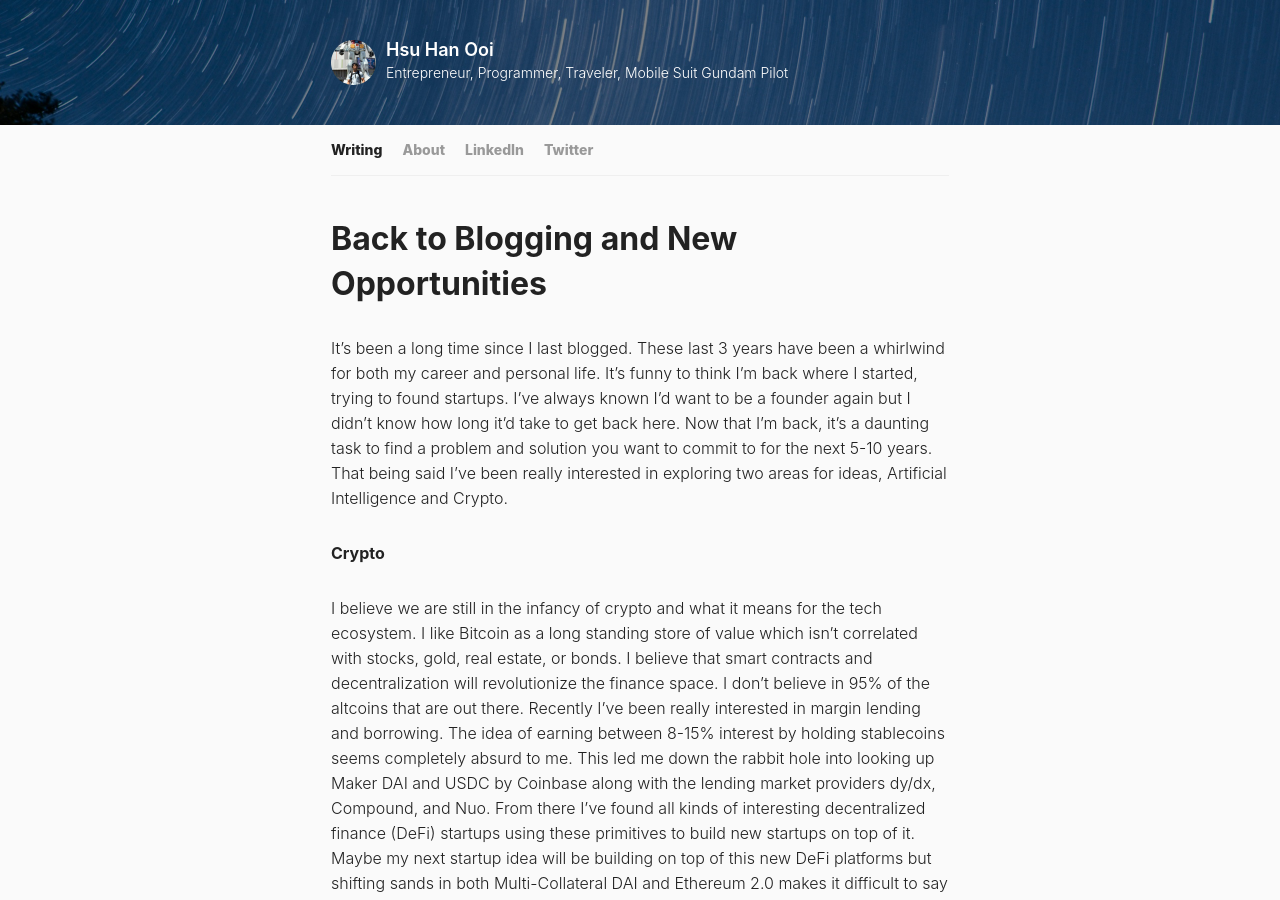
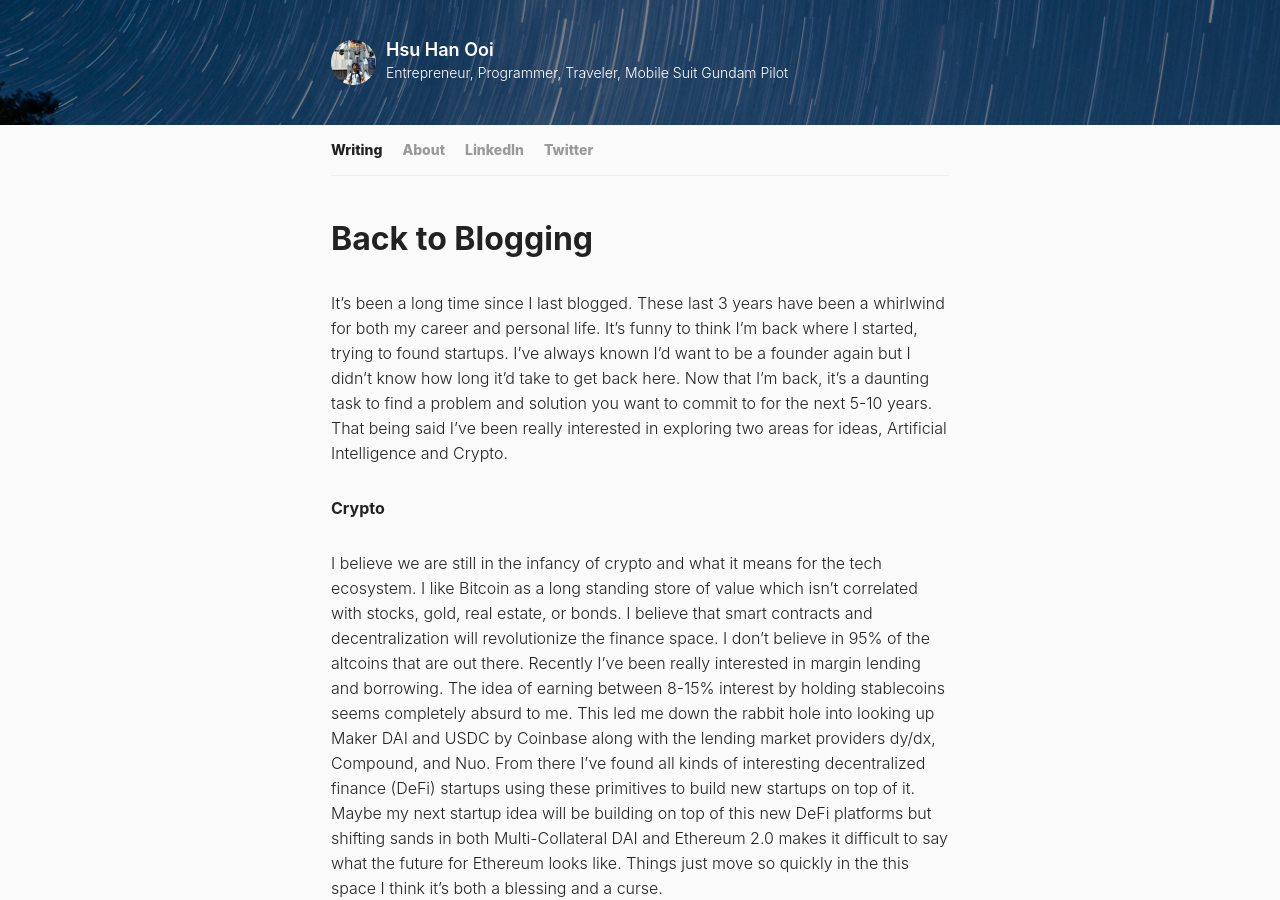
Before and after one commit to hsuhanooi/hsuhanooi.github.io, a Jekyll site: the page built from _posts/2019-10-11-back-to-blogging.md, in a window 1280 px wide and 900 px high. Built offline with Jekyll 4.4.1, drawn with Linux system fonts in a browser that asks for light colours; comment, search, counter and statistics services are not loaded.

```diff
--- a/_posts/2019-10-11-back-to-blogging.md
+++ b/_posts/2019-10-11-back-to-blogging.md
@@ -1,6 +1,6 @@
 ---
 layout: post
-title: Back to Blogging and New Opportunities
+title: Back to Blogging
 excerpt: These last 3 years have been a whirlwind for my career and it's funny to think I'm back where I started.
 ---
 
```
